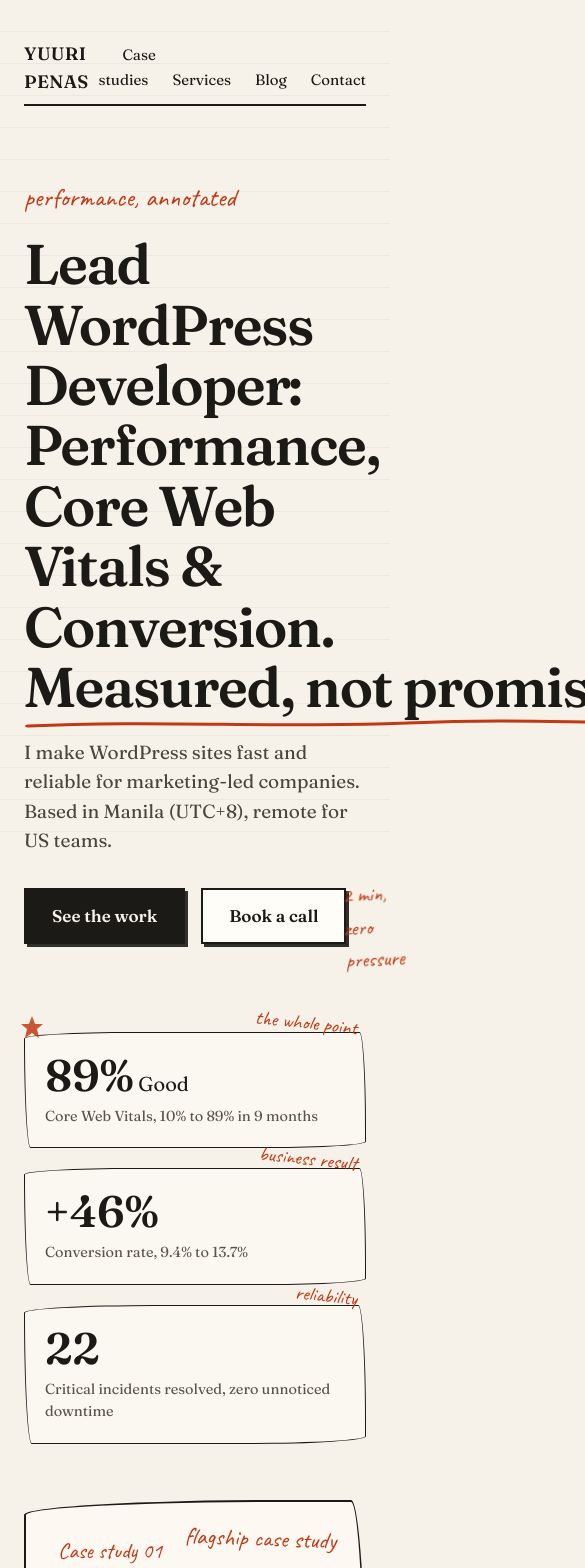
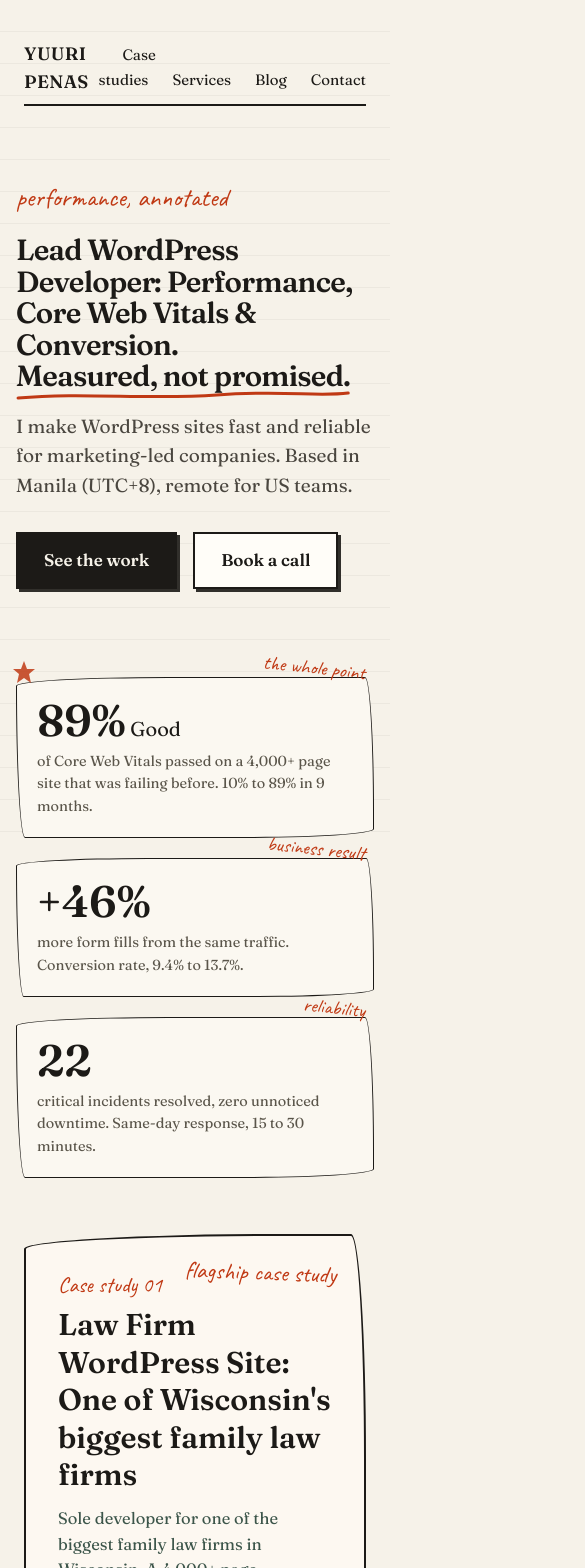
Before and after one commit to yuuhub/yuuri-portfolio, a Next.js app: page / in a window 390 px wide. Shown: the top 1568 px of the page, 585 px wide, since content can reach past the window. Built offline with nearby package versions, Linux system fonts and the light colour scheme.

Commit message:
Fix mobile overflow: clamp hero type, wrap underline, hide floating note on small screens; add 4,000+ page context to stats and case study

```diff
--- a/app/page.tsx
+++ b/app/page.tsx
@@ -15,13 +15,15 @@
       <Topbar />
 
       {/* ============ HERO ============ */}
-      <section className="relative z-10 max-w-[960px] mx-auto px-6 pt-[72px] pb-10">
+      <section className="relative z-10 max-w-[960px] mx-auto px-4 sm:px-6 pt-[72px] pb-10">
         <span className="hand-note text-[26px] inline-block -rotate-1.2">
           performance, annotated
         </span>
-        <h1 className="text-[56px] leading-[1.08] font-semibold max-w-[760px] mt-4 mb-5 tracking-tight">
+        <h1 className="text-[clamp(24px,7.5vw,56px)] leading-[1.08] font-semibold max-w-[760px] mt-4 mb-5 tracking-tight">
           Lead WordPress Developer: Performance, Core Web Vitals &amp; Conversion.{" "}
-          <DoodleUnderline>Measured, not promised.</DoodleUnderline>
+          <span className="block w-fit">
+            <DoodleUnderline>Measured, not promised.</DoodleUnderline>
+          </span>
         </h1>
         <p className="text-[19px] max-w-[560px] text-[var(--ink-soft)]">
           I make WordPress sites fast and reliable for marketing-led companies.
@@ -37,14 +39,14 @@
           >
             Book a call
           </a>
-          <span className="hand-note text-[21px] -rotate-3 absolute left-[320px] top-[-10px]">
+          <span className="hand-note text-[21px] -rotate-3 absolute left-[320px] top-[-10px] hidden sm:block">
             2 min, zero pressure
           </span>
         </div>
       </section>
 
       {/* ============ STATS ============ */}
-      <section className="relative z-10 max-w-[960px] mx-auto px-6 mt-12">
+      <section className="relative z-10 max-w-[960px] mx-auto px-4 sm:px-6 mt-12">
         <div className="grid grid-cols-1 md:grid-cols-3 gap-5">
           <div className="card-paper wobble p-5 relative">
             <span className="absolute -top-[18px] -left-1.5">
@@ -57,7 +59,8 @@
               89%<small className="text-[20px] font-normal"> Good</small>
             </div>
             <div className="text-[14.5px] text-[var(--ink-muted)] mt-2">
-              Core Web Vitals, 10% to 89% in 9 months
+              of Core Web Vitals passed on a 4,000+ page site that was failing
+              before. 10% to 89% in 9 months.
             </div>
           </div>
           <div className="card-paper wobble p-5 relative">
@@ -66,7 +69,8 @@
             </span>
             <div className="text-[44px] font-semibold leading-none">+46%</div>
             <div className="text-[14.5px] text-[var(--ink-muted)] mt-2">
-              Conversion rate, 9.4% to 13.7%
+              more form fills from the same traffic. Conversion rate, 9.4% to
+              13.7%.
             </div>
           </div>
           <div className="card-paper wobble p-5 relative">
@@ -75,7 +79,8 @@
             </span>
             <div className="text-[44px] font-semibold leading-none">22</div>
             <div className="text-[14.5px] text-[var(--ink-muted)] mt-2">
-              Critical incidents resolved, zero unnoticed downtime
+              critical incidents resolved, zero unnoticed downtime. Same-day
+              response, 15 to 30 minutes.
             </div>
           </div>
         </div>
--- a/data/case-studies.ts
+++ b/data/case-studies.ts
@@ -15,7 +15,7 @@
     tag: "flagship case study",
     stack: "WordPress, Divi child theme, WP Rocket, Cloudflare CDN, Cloudways, Redis, New Relic, Salesforce API, GA4",
     summary:
-      "Sole developer for one of the biggest family law firms in Wisconsin. Every form fill the firm receives comes through the website, so speed and reliability directly affect lead volume. I took Core Web Vitals from 10% to 89% Good, grew conversion 46%, and built 24/7 monitoring that cut incident response from days to under 30 minutes.",
+      "Sole developer for one of the biggest family law firms in Wisconsin. A 4,000+ page WordPress site that was slow and bloated, with every form fill the firm receives coming through the website. I took Core Web Vitals from 10% to 89% Good, grew conversion 46%, and built 24/7 monitoring that cut incident response from days to under 30 minutes.",
     metrics: [
       { label: "Core Web Vitals", value: "10% to 89%" },
       { label: "Conversion", value: "9.4% to 13.7%" },
```
